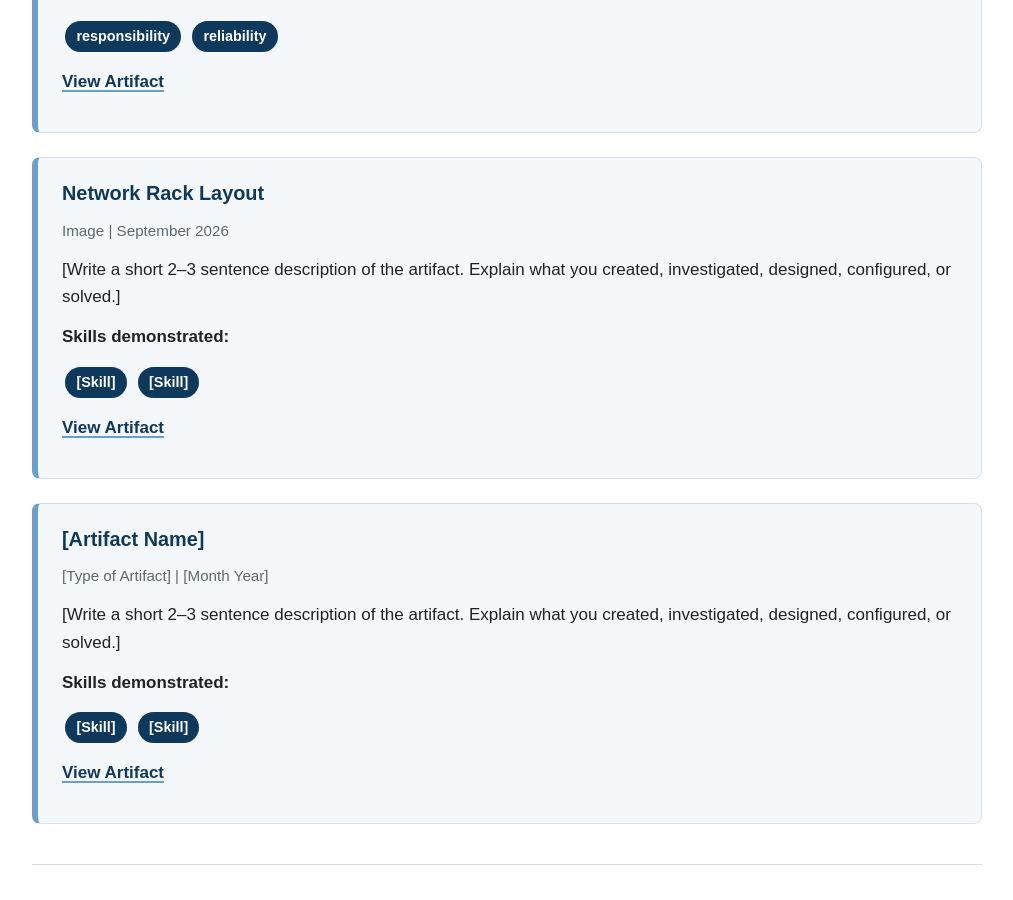
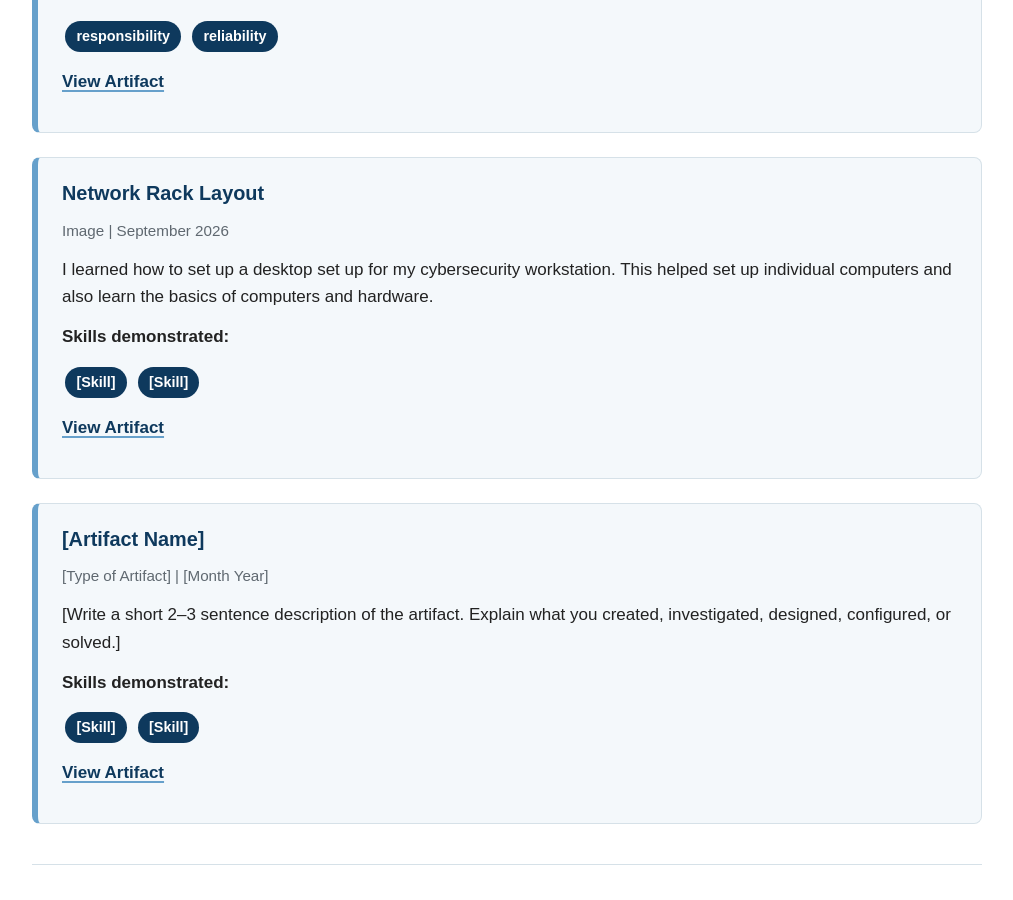
Before and after one commit to Rose111144/apex-portfolio, a Jekyll site: the page built from artifacts.md, in a window 1280 px wide and 900 px high, scrolled down 646 px. Shown: the whole window, without its empty margins (133-1146 px from the left). Built offline with Jekyll 4.4.1, drawn with Linux system fonts in a browser that asks for light colours.

Commit message:
Revise artifact description for cybersecurity setup

```diff
--- a/artifacts.md
+++ b/artifacts.md
@@ -34,7 +34,9 @@ Me and my team came together to design and assemble our individual workstations,
 ### Network Rack Layout
 <p class="artifact-meta">Image | September 2026</p>
 
-[Write a short 2–3 sentence description of the artifact. Explain what you created, investigated, designed, configured, or solved.]
+I learned how to set up a desktop set up for my cybersecurity workstation. This helped set up individual computers and also learn the basics of computers and hardware.
+
+
 
 **Skills demonstrated:**
 
```
